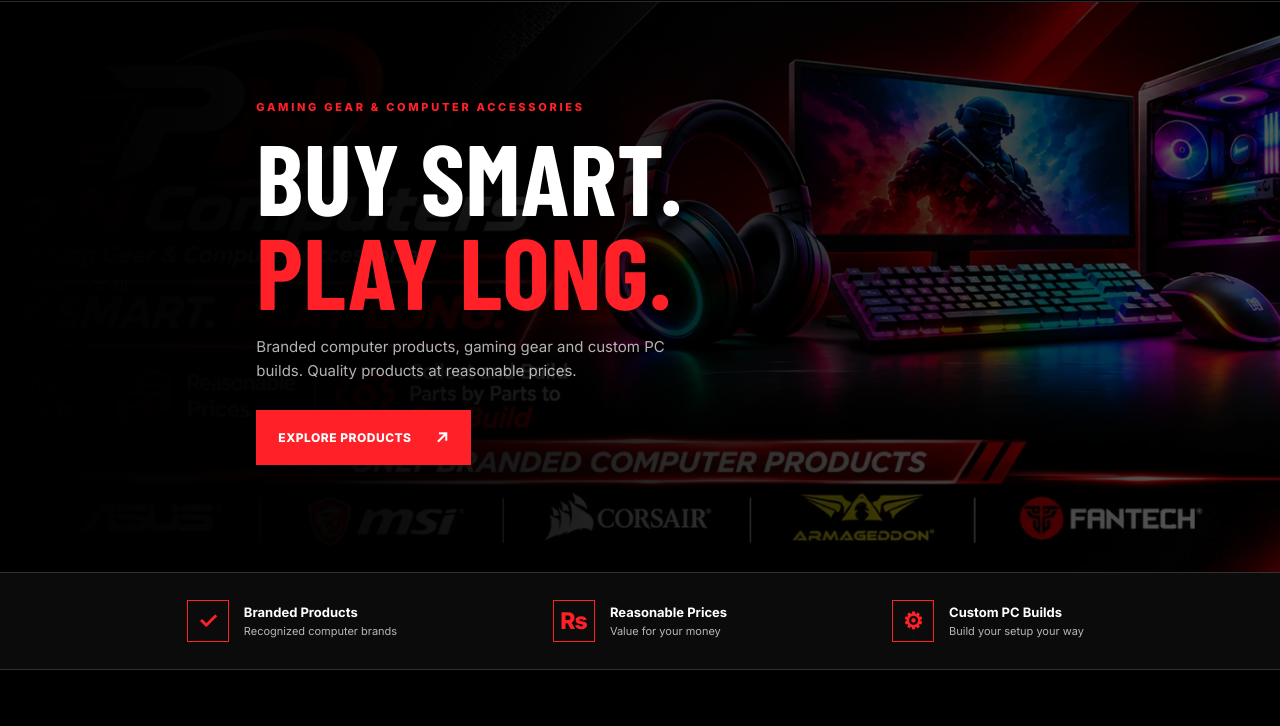
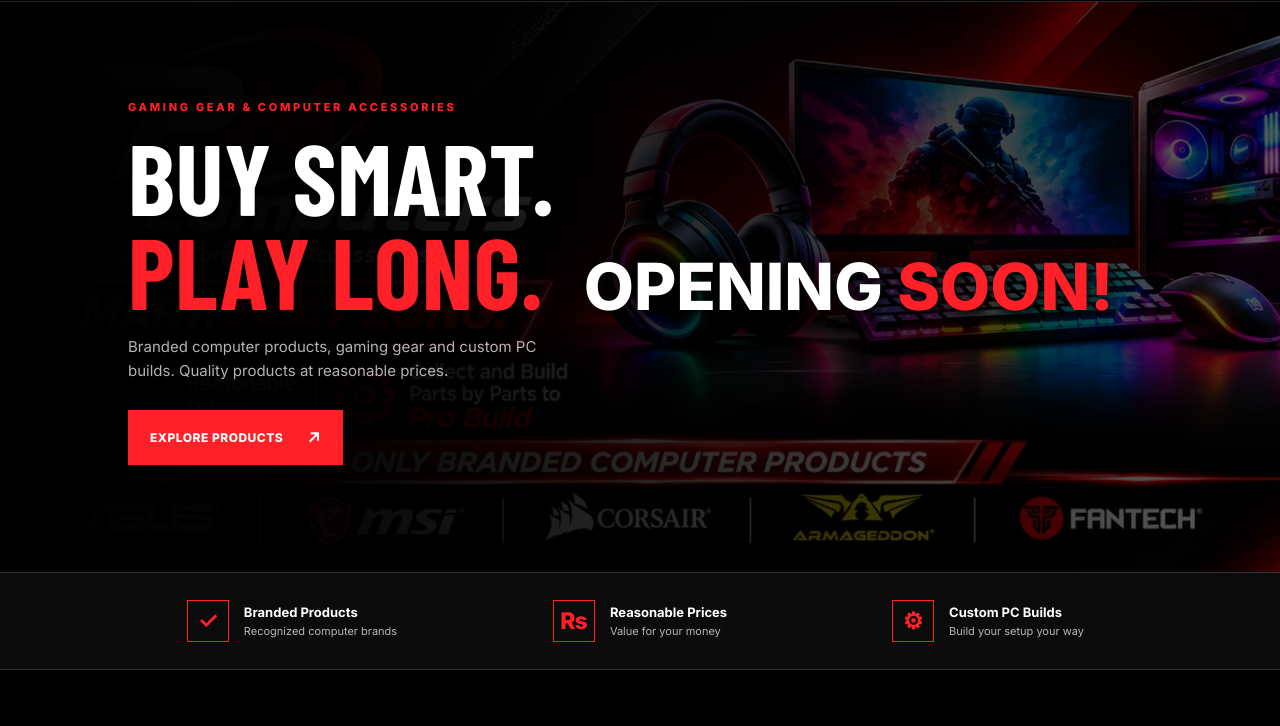
Before and after one commit to Rameesha98/proncomputers, a plain HTML site: page index.html in a window 1280 px wide. Shown: the part 74-800 px from the top of the page. Drawn offline with nearby package versions, Linux system fonts and the light colour scheme; a web font is replaced by a local one.

Commit message:
Update style.css

```diff
--- a/style.css
+++ b/style.css
@@ -804,3 +804,20 @@ footer small {
     order: 3;
   }
 }
+
+.opening-soon-text {
+    position: absolute;
+    top: 50%;
+    right: 13%;
+    transform: translateY(-50%);
+    z-index: 10;
+    color: #ffffff;
+    font-size: 65px;
+    font-weight: 900;
+    text-align: center;
+    text-shadow: 2px 2px 10px #000;
+}
+
+.opening-soon-text span {
+    color: #ff2028;
+}
```
